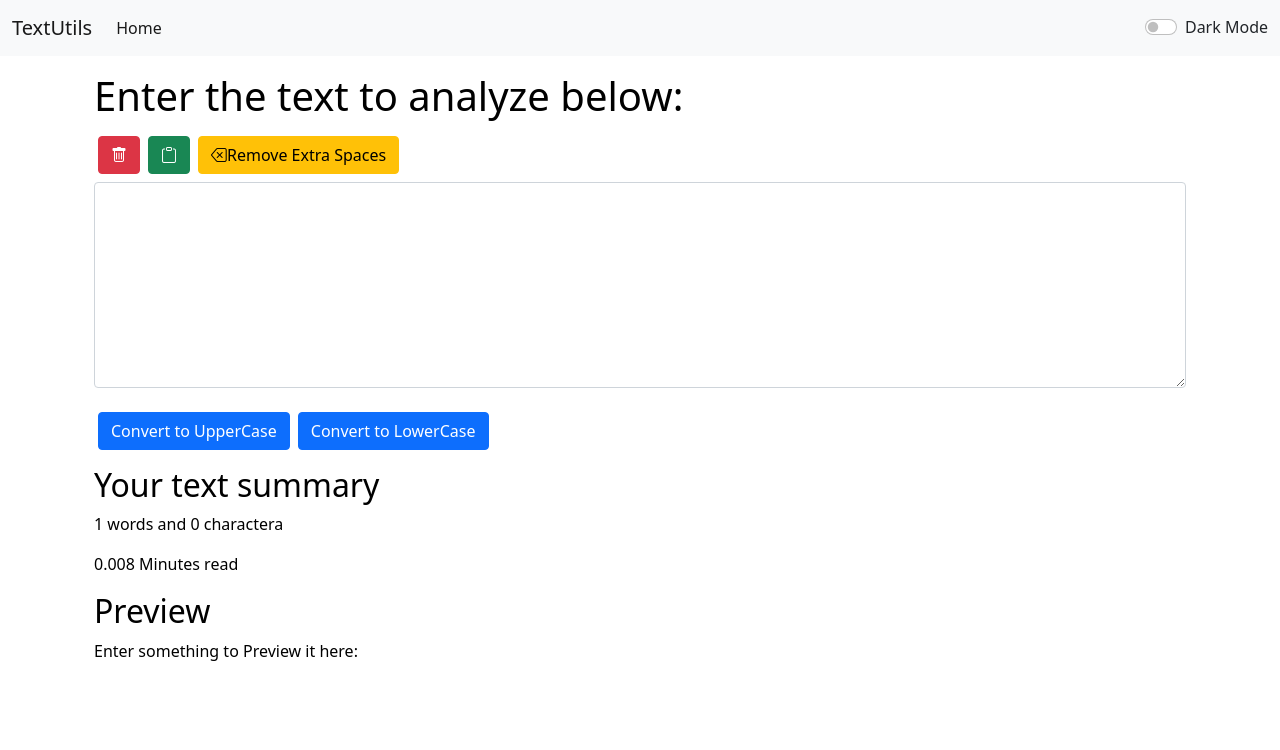
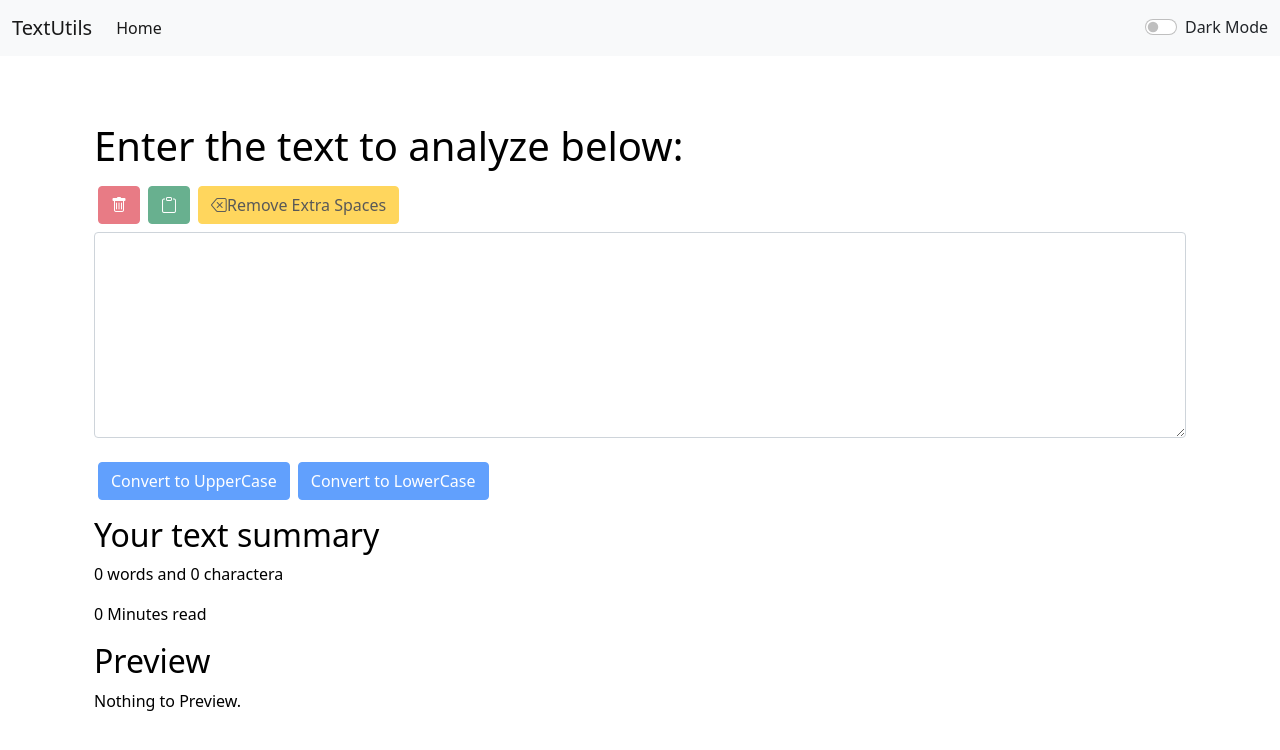
Before and after one commit to iamshre-yash/React-App, a React (Create React App) app: page / in a window 1280 px wide. Shown: the top 750 px of the page. Built offline with nearby package versions, Linux system fonts and the light colour scheme.

Commit message:
fix error

```diff
--- a/src/components/Alert.js
+++ b/src/components/Alert.js
@@ -6,8 +6,9 @@ export default function Alert(props) {
         return lower.charAt(0).toUpperCase() + lower.slice(1);
     }
     return (
-        props.alert && <div className={`alert alert-${props.alert.type} alert-dismissible fade show`} role="alert">
+        <div style={{height: '50px'}}>
+        {props.alert && <div className={`alert alert-${props.alert.type} alert-dismissible fade show`} role="alert">
             <strong>{capitalize(props.alert.type)}</strong>: {props.alert.msg}
-
+        </div>}
         </div>
         )};
--- a/src/components/TextForm.js
+++ b/src/components/TextForm.js
@@ -14,7 +14,7 @@ export default function TextForm(props) {
         props.showAlert("Converted to LowerCase", "success")
     }
     const handleCrClick = () => {
-        let newText = " ";
+        let newText = "";
         setText(newText)
         props.showAlert("Text Cleared", "danger")
     }
@@ -22,6 +22,7 @@ export default function TextForm(props) {
         let text = document.getElementById("myBox");
         text.select();
         navigator.clipboard.writeText(text.value);
+        document.getSelection().removeAllRanges();
         props.showAlert("Copy to clipboard", "success")
     }
     const handleExtraSpaces = () => {
@@ -40,26 +41,26 @@ export default function TextForm(props) {
         <div style={{color: props.mode==='dark'?'white':'black'}}>
         <div className="container" >
                 <h1>{props.heading}</h1>
-                <button className="btn btn-danger my-2 mx-1" onClick={handleCrClick}><i className="bi bi-trash"></i></button>
-                <button className="btn btn-success my-2 mx-1" onClick={handleCopy}><i className="bi bi-clipboard"></i></button>
-                <button className="btn btn-warning my-2 mx-1" onClick={handleExtraSpaces}><i className="bi bi-backspace"></i>Remove Extra Spaces</button>
+                <button disabled={text.length===0} className="btn btn-danger my-2 mx-1" onClick={handleCrClick}><i className="bi bi-trash"></i></button>
+                <button disabled={text.length===0} className="btn btn-success my-2 mx-1" onClick={handleCopy}><i className="bi bi-clipboard"></i></button>
+                <button disabled={text.length===0} className="btn btn-warning my-2 mx-1" onClick={handleExtraSpaces}><i className="bi bi-backspace"></i>Remove Extra Spaces</button>
                 <div className="mb-3">
-                <textarea className="form-control" value={text} onChange={handelOnChange} style={{backgroundColor: props.mode==='dark'?'grey':'white', color: props.mode==='dark'?'white':'black'}} id="myBox" rows="8"></textarea>
+                <textarea className="form-control" value={text} onChange={handelOnChange} style={{backgroundColor: props.mode==='dark'?'#13466e':'white', color: props.mode==='dark'?'white':'black'}} id="myBox" rows="8"></textarea>
                 </div>
-                <button className="btn btn-primary my-2 mx-1" onClick={handleUpClick}>Convert to UpperCase </button>
-                <button className="btn btn-primary my-2 mx-1" onClick={handleLowerClick}>Convert to LowerCase </button>
+                <button disabled={text.length===0} className="btn btn-primary my-2 mx-1" onClick={handleUpClick}>Convert to UpperCase </button>
+                <button disabled={text.length===0} className="btn btn-primary my-2 mx-1" onClick={handleLowerClick}>Convert to LowerCase </button>
         </div>
         <div className="container">
             <h2 className="my-2">Your text summary</h2>
             <p>
-            {text.split(" ").length} words and {text.length} charactera
+            {text.split(" ").filter((element)=>{return element.length!==0}).length} words and {text.length} charactera
         </p>
             <p>
-            {0.008 * text.split(" ").length} Minutes read
+            {0.008 * text.split(" ").filter((element)=>{return element.length!==0}).length} Minutes read
         </p>
             <h2>Preview</h2>
             <p>
-            {text.length>0?text:"Enter something to Preview it here:"}
+            {text.length>0?text:"Nothing to Preview."}
         </p>
         </div> </div>
     )
```
